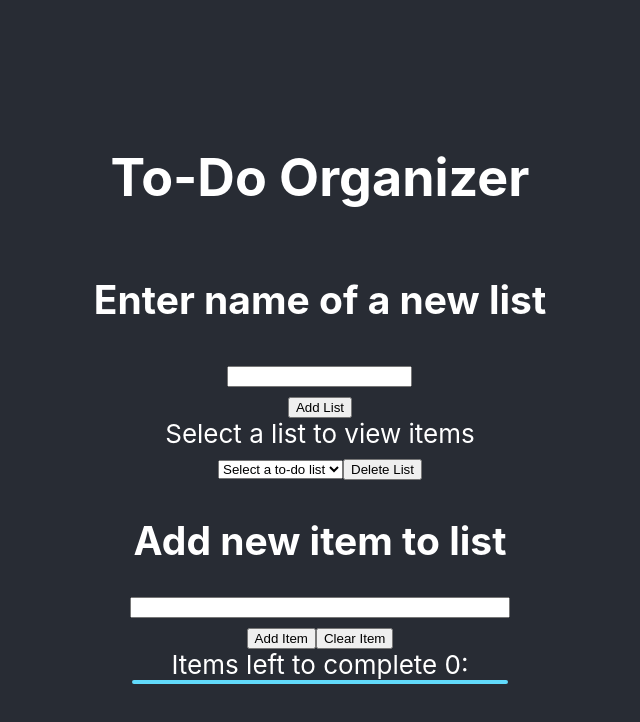
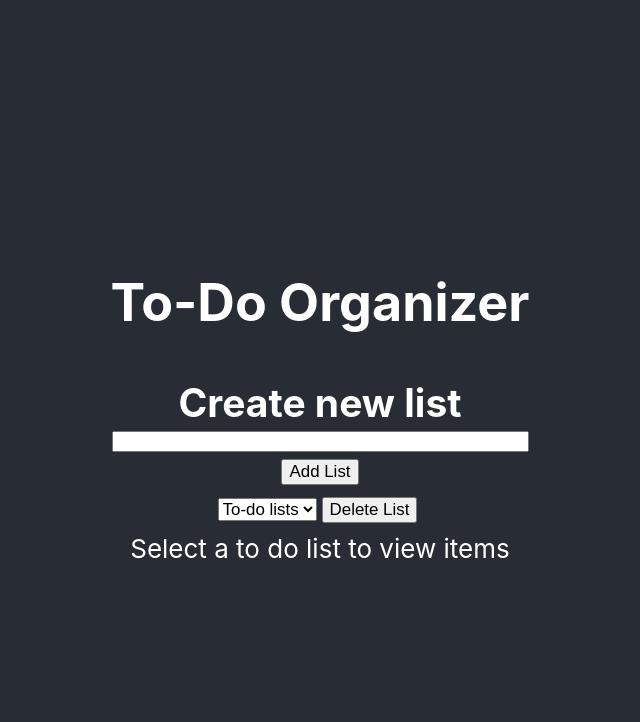
Before and after one commit to joel-klemens/todo-react-app, a React (Create React App) app: page / in a window 1280 px wide. Shown: the top 722 px of the page, without its empty margins (320-960 px from the left). Built offline with nearby package versions, Linux system fonts and the light colour scheme; the HTML template or start-up script is replaced by a standard one.

Commit message:
Finishing Touches
-readme
-css and class names
-error proofing

```diff
--- a/src/App.js
+++ b/src/App.js
@@ -7,7 +7,6 @@ import {v4 as uuidv4} from 'uuid';
 //local storage keys for the to do lists and to do list items
 const LOCAL_STORAGE_KEY = 'todoListItem'
 const LOCAL_STORAGE_KEY_lists = 'todoListList'
-
 
 function App() {
   //the list of to do items currently selected
@@ -24,14 +23,14 @@ function App() {
   //when the app first runs get current list of items from the local storage
   useEffect(() => {
     const storedTodoListList = JSON.parse(localStorage.getItem(LOCAL_STORAGE_KEY_lists))
-    console.log("lists list: ",storedTodoListList)
+    //console.log("lists list: ",storedTodoListList)
     if(storedTodoListList) setTodoListList(storedTodoListList)
   }, [])
 
   //when there is a change to todoListList re-render the list
   useEffect(() => {
     localStorage.setItem(LOCAL_STORAGE_KEY_lists, JSON.stringify(todoListList))
-    console.log("lists list: ",todoListList)
+    //console.log("lists list: ",todoListList)
   }, [todoListList])
 
   //when the app first runs get current list of items from the local storage
@@ -60,8 +59,9 @@ function App() {
   //clear a list from list of lists
   function deleteList(e){
     const newTodoListList = todoListList.filter(todoListList =>  todoListList.id !== selected.id)
-    console.log("filtered lists list: ", newTodoListList)
+    //console.log("filtered lists list: ", newTodoListList)
     setTodoListList(newTodoListList)
+    setSelected(false)
   }
 
   //get the selected list to show items
@@ -70,28 +70,34 @@ function App() {
     const list = newTodoListList.find(todoList => todoList.id === e.target.value)
     //const tempDisplay = todoList.
     if(list) {
-      console.log('changed list selection: ',list)
+      //console.log('changed list selection: ',list)
       //set selected list
       setSelected(list)
       //render the items that have this parent id
       const tempDisplay = todoList.filter(todoList => todoList.listId === list.id)
-      console.log('display list: ', tempDisplay)
+      //console.log('display list: ', tempDisplay)
       setTodoListDisplay(tempDisplay)
+    }
+    //If we switch back to the default selection then hide the todo list section
+    if(e.target.value === "1"){
+      setSelected(false)
     }
   }
 
   //add the new todo item to the existing list
   function addTodo(e) {
     const name = todoNameRef.current.value
+    //the item needs to be added to both lists so we need to add the id to both
+    const tempId = uuidv4()
     //check if name exists then add item to full todo list
     if (name === '') return
     setTodoList(prevTodoList => {
-      return [...prevTodoList, {id: uuidv4(), listId: selected.id, name: name, complete: false}]
+      return [...prevTodoList, {id: tempId, listId: selected.id, name: name, complete: false}]
     })
     //we also want to add this to the list that is on display
     if (name === '') return
     setTodoListDisplay(prevTodoListDisplay => {
-      return [...prevTodoListDisplay, {id: uuidv4(), listId: selected.id, name: name, complete: false}]
+      return [...prevTodoListDisplay, {id: tempId, listId: selected.id, name: name, complete: false}]
     })
     //clear out the input field
     todoNameRef.current.value = null
@@ -100,36 +106,44 @@ function App() {
   //clear the todo's that have been completed (are checkmarked)
   function clearTodo(e) {
     const newTodoList = todoList.filter(todo => !todo.complete)
-    setTodoList(newTodoList);
+    const newTodoListDisplay = todoListDisplay.filter(todo => !todo.complete)
+    setTodoList(newTodoList)
+    setTodoListDisplay(newTodoListDisplay)
   }
 
   //toggle the checkmark next to the todo item
   function toggleTodo(id) {
+    //make change in to do list and todo list on display
     const newTodoList = [...todoList]
     const todo = newTodoList.find(todo => todo.id === id)
+    if(todo){
       todo.complete = !todo.complete
       setTodoList(newTodoList)
+      const newTodoListDisplay = newTodoList.filter(todoList => todoList.listId === selected.id)
+      setTodoListDisplay(newTodoListDisplay)
     }
+  }
+
 
   return (
     <div className="App">
       <div className="App-header">
         <h1>To-Do Organizer</h1>
         <div className="todo-lists-list">
-        <h2>Enter name of a new list</h2>
+          <h2>Create new list</h2>
           <input ref={todoListNameRef} type="text" />
           <div className="todo-lists-list-buttons">
             <button onClick={addList}>Add List</button>
           </div>
-          <div>Select a list to view items</div>
           <div className="todo-list-lists">
             <select defaultValue={1} onChange={e => getSelected(e)}>
-              <option value={1}>Select a to-do list</option>
+              <option value={1}>To-do lists</option>
               <TodoListList todoListList={todoListList} />
             </select>
             <button onClick={deleteList}>Delete List</button>
           </div>
         </div>
+        {selected ?
           <div className="todo-list">
             <h2>Add new item to list</h2>
             <input ref={todoNameRef} type="text" />
@@ -137,11 +151,13 @@ function App() {
               <button onClick={addTodo}>Add Item</button>
               <button onClick={clearTodo}>Clear Item</button>
             </div>
-          <div>Items left to complete {todoListDisplay.filter(todo => !todo.complete).length}: </div>
             <div className="todo-list-items">
+              <div>Items left to complete ({todoListDisplay.filter(todo => !todo.complete).length}): </div>
+              <hr className="style-one" />
               <TodoList todoList={todoListDisplay} toggleTodo={toggleTodo}/>
             </div>
           </div>
+          : <div>Select a to do list to view items</div>}
       </div>
     </div>
   );
--- a/src/Todo.js
+++ b/src/Todo.js
@@ -6,7 +6,7 @@ export default function Todo({ todo, toggleTodo }) {
         toggleTodo(todo.id)
     }
     return (
-        <div>
+        <div className="item">
             <input type="checkbox" checked={todo.complete} onChange={todoCheck} />
             {todo.name}
         </div>
--- a/src/style-sheets/App.css
+++ b/src/style-sheets/App.css
@@ -1,6 +1,9 @@
 .App {
   text-align: center;
   background-color: #282c34;
+  display: flex;
+  flex-wrap: nowrap;
+  justify-content: center;
 }
 
 .App-logo {
@@ -19,26 +22,36 @@
     min-height: 100vh;
     display: flex;
     flex-direction: column;
-  align-items: center;
+    align-items: stretch;
     justify-content: center;
     font-size: calc(10px + 2vmin);
     color: white;
+    max-width: 80%;
 }
 
 .App-link {
   color: #61dafb;
 }
 
-@keyframes App-logo-spin {
-  from {
-    transform: rotate(0deg);
-  }
-  to {
-    transform: rotate(360deg);
-  }
+/* Todo List stuff */
+
+.todo-lists-list {
+  display: flex;
+  padding: 5px;
+  flex-direction: column;
+  align-items: center;
 }
 
-/* Todo List stuff */
+.todo-lists-list input[type=text] {
+  width:100%;
+}
+
+.todo-lists-list h2 {
+  display: block;
+  font-size: 1.5em;
+  margin: 5px;
+  font-weight: bold;
+}
 
 .todo-list {
   background-color: #282c34;
@@ -47,9 +60,23 @@
   flex-direction: column;
   align-items: center;
 }
+
 .todo-list input[type=text] {
   width:100%;
 }
+
+.todo-list h2 {
+  margin: 10px;
+}
+
+hr.style-one {
+  border: 0;
+  height: 1px;
+  background: #333;
+  background-image: linear-gradient(to right, #ccc, #333, #ccc);
+  margin: 1px;
+}
+
 .todo-list-items {
   border-style: solid;
   border-radius: 10px;
@@ -57,8 +84,28 @@
   border-color: #61dafb;
   width: 100%;
   text-align: left;
+  padding: 10px;
+}
 
-}
 .todo-list-items > p {
   margin: 2px;
 }
+
+.todo-list-items .item {
+  display: flex;
+  justify-content: flex-start;
+  align-items: center;
+}
+
+select {
+  font-size: 0.65em;
+}
+
+button {
+  font-size: 0.65em;
+  margin: 5px;
+}
+button:hover {
+  box-shadow: 0px 6px 10px rgba(0, 0, 0, 0.4);
+  transform: scale(1.05);
+}
```
Also changed, not shown: 1 other file (tests, documents, lock files or other folders). Lines whose indentation alone changed are shown as unchanged.
